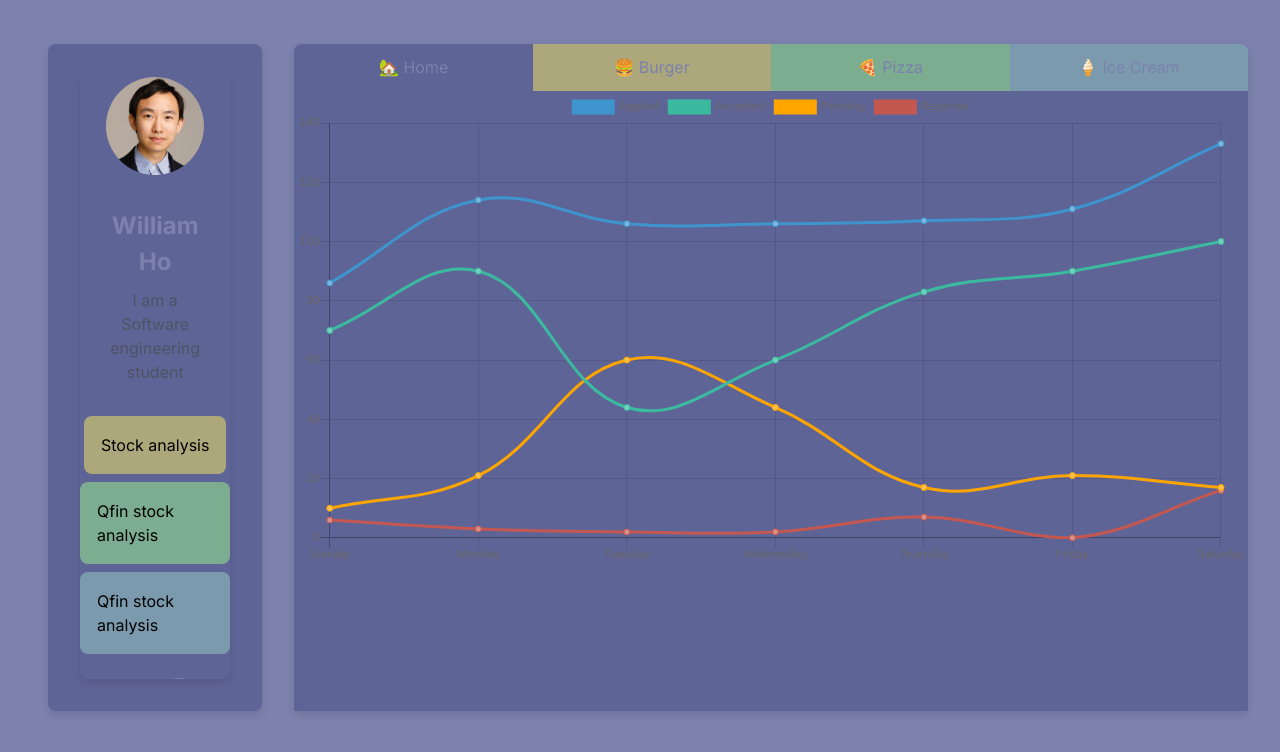
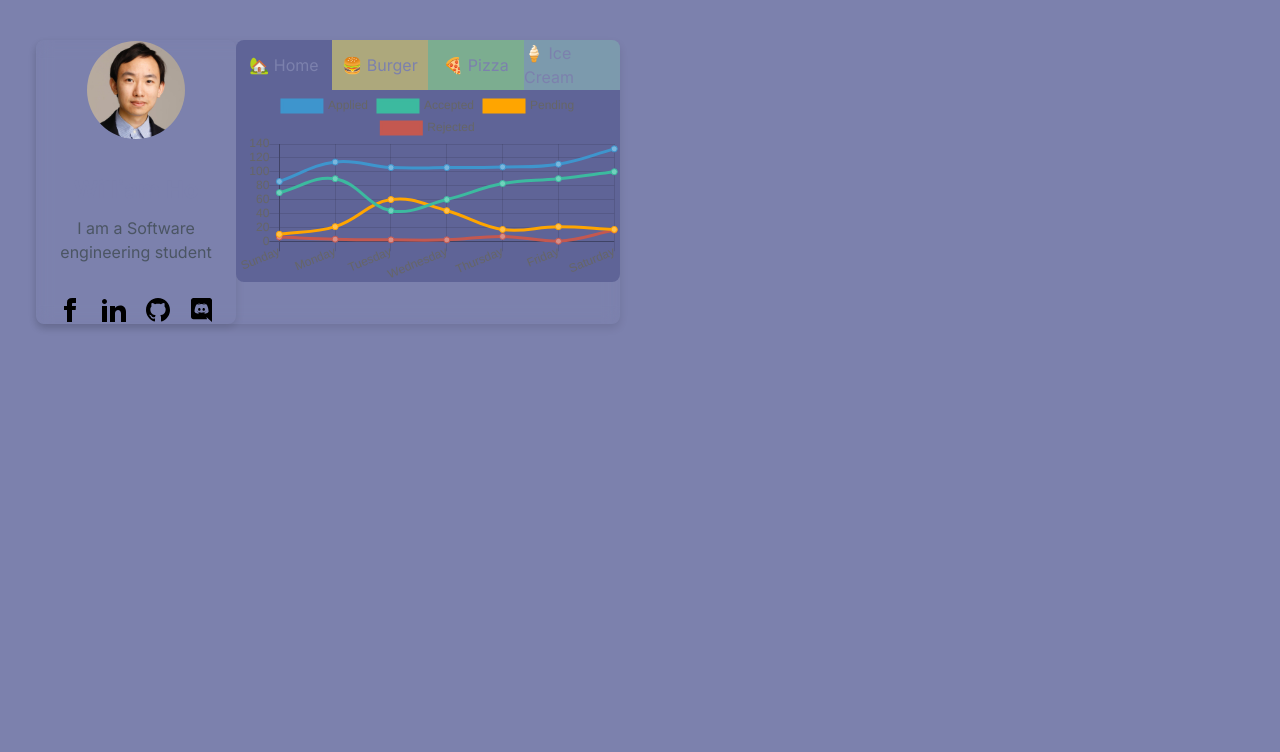
Before and after one commit to Will-H007/Fish-Pond, a Next.js app in the folder portfolio/: page /information in a window 1280 px wide. Shown: the top 752 px of the page. Built offline with nearby package versions, Linux system fonts and the light colour scheme.

Commit message:
never use tailwind use style

```diff
--- a/portfolio/app/information/page.tsx
+++ b/portfolio/app/information/page.tsx
@@ -24,12 +24,12 @@ const DoubleLinkedListLayout: React.FC = () => {
     setVisibleItems(items);
   };
   return (
-    <div className="h-screen flex flex-row gap-x-8 w-max-xl grid grid-rows-6 grid-cols-10 mx-10 mt-10 justify-center items-center">
+    <div className="h-screen flex flex-row gap-x-8 w-max-xl grid grid-rows-6 grid-cols-10 m-6 justify-center items-center">
 
 
-<div className="col-start-1 col-end-3 row-start-1 row-end-6 m-2 justify-items-center items-end h-full w-full">
+      <div className="col-start-1 col-end-6 row-start-1 row-end-6 m-2 h-full mt-8">
 
-<Card/>
+      <GlassmorphismBox showDoubleLinkedList={false} children={<Example/>}/>
 
       </div>
 
@@ -37,10 +37,6 @@ const DoubleLinkedListLayout: React.FC = () => {
 
 
 
-      <div className="col-start-3 col-end-11 row-start-1 row-end-6 m-2 justify-items-center items-end h-full w-full">
-      {/* <GlassmorphismBox showDoubleLinkedList={true} children={<Example/>}/> */}
-      <GlassmorphismBox showDoubleLinkedList={false} children={<Example/>}/>
-      </div>
 
 
 
--- a/portfolio/component/Second_page/card.tsx
+++ b/portfolio/component/Second_page/card.tsx
@@ -2,21 +2,8 @@ import React from 'react';
 
 const Card = () => {
   return (
-    <div
-      style={{
-        width: '100%',
-        height: '100%',
-        margin: '4px',
-        backdropFilter: 'blur(8px)',
-        padding: '32px',
-        borderRadius: '8px',
-        boxShadow: '0 4px 8px rgba(0, 0, 0, 0.1)',
-        backgroundColor: "#5f6497",
-        justifyContent: 'center',
-            alignItems: 'center',
-      }}
-    >
-      <div style={{ display: "flex", flexDirection: "column", alignItems: 'center',borderRadius: '8px', overflow: 'hidden', boxShadow: '0 4px 8px rgba(0, 0, 0, 0.1)', height:"100%" ,gap: '8px'}}>
+  <>
+      <div style={{ display: "flex", flexDirection: "column", alignItems: 'center',borderRadius: '8px', overflow: 'hidden', boxShadow: '0 4px 8px rgba(0, 0, 0, 0.1)' ,gap: '8px'}}>
         <img style={{ width: '100px', border: '1px solid transparent', borderRadius: '50%'}} src="/photo.jpeg" alt="User" />
         <div style={{ padding: '24px' }}>
           <div style={{ fontWeight: 'bold', fontSize: '1.5rem', marginBottom: '8px', textAlign: 'center' }}>
@@ -27,26 +14,40 @@ const Card = () => {
           </p>
         </div>
 
-        <div style={{ border: '1px solid transparent', backgroundColor: "#ADA87C", borderRadius: '8px', padding: '16px', color: 'black' }}>
-          Stock analysis
-        </div>
-        <div style={{ border: '1px solid transparent', backgroundColor: "#7CAD90", borderRadius: '8px', padding: '16px', color: 'black' }}>
-          Qfin stock analysis
-        </div>
-        <div style={{ border: '1px solid transparent', backgroundColor: "#7C9AAD", borderRadius: '8px', padding: '16px', color: 'black' }}>
-          Qfin stock analysis
-        </div>
 
-        <div style={{ display: 'flex', flexDirection: 'row', gap: '8px', marginTop: '16px' }}>
-          <svg xmlns="http://www.w3.org/2000/svg" style={{ height: '2.5rem', width: '2.5rem' }} fill="currentColor" viewBox="0 0 24 24">
+
+
+        <div style={{ display: 'flex', flexDirection: 'row', gap: '20px', marginTop: '16px',color: 'black', margin:"2px"}}>
+        <svg
+          xmlns="http://www.w3.org/2000/svg"
+          style={{ height: '1.5rem', width: '1.5rem' }}
+          fill="currentColor"
+          viewBox="0 0 24 24">
+          <path
+            d="M9 8h-3v4h3v12h5v-12h3.642l.358-4h-4v-1.667c0-.955.192-1.333 1.115-1.333h2.885v-5h-3.808c-3.596 0-5.192 1.583-5.192 4.615v3.385z" />
+        </svg>
+          <svg xmlns="http://www.w3.org/2000/svg" style={{ height: '1.5rem', width: '1.5rem' }} fill="currentColor" viewBox="0 0 24 24">
             <path d="M4.98 3.5c0 1.381-1.11 2.5-2.48 2.5s-2.48-1.119-2.48-2.5c0-1.38 1.11-2.5 2.48-2.5s2.48 1.12 2.48 2.5zm.02 4.5h-5v16h5v-16zm7.982 0h-4.968v16h4.969v-8.399c0-4.67 6.029-5.052 6.029 0v8.399h4.988v-10.131c0-7.88-8.922-7.593-11.018-3.714v-2.155z" />
           </svg>
-          <svg xmlns="http://www.w3.org/2000/svg" style={{ height: '2.5rem', width: '2.5rem' }} fill="currentColor" viewBox="0 0 24 24">
+          <svg xmlns="http://www.w3.org/2000/svg" style={{ height: '1.5rem', width: '1.5rem' ,color: 'black'}} fill="currentColor" viewBox="0 0 24 24">
             <path d="M12 0c-6.626 0-12 5.373-12 12 0 5.302 3.438 9.8 8.207 11.387.599.111.793-.261.793-.577v-2.234c-3.338.726-4.033-1.416-4.033-1.416-.546-1.387-1.333-1.756-1.333-1.756-1.089-.745.083-.729.083-.729 1.205.084 1.839 1.237 1.839 1.237 1.07 1.834 2.807 1.304 3.492.997.107-.775.418-1.305.762-1.604-2.665-.305-5.467-1.334-5.467-5.931 0-1.311.469-2.381 1.236-3.221-.124-.303-.535-1.524.117-3.176 0 0 1.008-.322 3.301 1.23.957-.266 1.983-.399 3.003-.404 1.02.005 2.047.138 3.006.404 2.291-1.552 3.297-1.23 3.297-1.23.653 1.653.242 2.874.118 3.176.77.84 1.235 1.911 1.235 3.221 0 4.609-2.807 5.624-5.479 5.921.43.372.823 1.102.823 2.222v3.293c0 .319.192.694.801.576 4.765-1.589 8.199-6.086 8.199-11.386 0-6.627-5.373-12-12-12z" />
           </svg>
+
+          <svg
+          style={{ height: '1.5rem', width: '1.5rem' }}
+            fill="currentColor"
+
+            xmlns="http://www.w3.org/2000/svg"
+            fill-rule="evenodd"
+            clip-rule="evenodd">
+            <path
+              d="M19.54 0c1.356 0 2.46 1.104 2.46 2.472v21.528l-2.58-2.28-1.452-1.344-1.536-1.428.636 2.22h-13.608c-1.356 0-2.46-1.104-2.46-2.472v-16.224c0-1.368 1.104-2.472 2.46-2.472h16.08zm-4.632 15.672c2.652-.084 3.672-1.824 3.672-1.824 0-3.864-1.728-6.996-1.728-6.996-1.728-1.296-3.372-1.26-3.372-1.26l-.168.192c2.04.624 2.988 1.524 2.988 1.524-1.248-.684-2.472-1.02-3.612-1.152-.864-.096-1.692-.072-2.424.024l-.204.024c-.42.036-1.44.192-2.724.756-.444.204-.708.348-.708.348s.996-.948 3.156-1.572l-.12-.144s-1.644-.036-3.372 1.26c0 0-1.728 3.132-1.728 6.996 0 0 1.008 1.74 3.66 1.824 0 0 .444-.54.804-.996-1.524-.456-2.1-1.416-2.1-1.416l.336.204.048.036.047.027.014.006.047.027c.3.168.6.3.876.408.492.192 1.08.384 1.764.516.9.168 1.956.228 3.108.012.564-.096 1.14-.264 1.74-.516.42-.156.888-.384 1.38-.708 0 0-.6.984-2.172 1.428.36.456.792.972.792.972zm-5.58-5.604c-.684 0-1.224.6-1.224 1.332 0 .732.552 1.332 1.224 1.332.684 0 1.224-.6 1.224-1.332.012-.732-.54-1.332-1.224-1.332zm4.38 0c-.684 0-1.224.6-1.224 1.332 0 .732.552 1.332 1.224 1.332.684 0 1.224-.6 1.224-1.332 0-.732-.54-1.332-1.224-1.332z" />
+          </svg>
+
         </div>
       </div>
-    </div>
+      </>
+
   );
 };
 
--- a/portfolio/component/Second_page/glass_box.tsx
+++ b/portfolio/component/Second_page/glass_box.tsx
@@ -2,7 +2,7 @@
 import React, { useState, ReactNode } from 'react';
 import DoubleLinkedList from '../two_pointers/Boxes';
 import NavBar from './navbar';
-
+import Card from './card';
 interface GlassmorphismBoxProps {
   children?: ReactNode;
   showDoubleLinkedList?: boolean;
@@ -29,22 +29,37 @@ const GlassmorphismBox: React.FC<GlassmorphismBoxProps> = ({ children, showDoubl
 
   return (
     <div
-      className={`w-full h-full`}
-
       style={{
+        width: "100%",
         margin: '4px',
         backdropFilter: 'blur(8px)',
         borderRadius: '8px',
         boxShadow: '0 4px 8px rgba(0, 0, 0, 0.1)',
        display:"flex",
-        flexDirection: "column",
-        justifyContent:"start"
+       flexDirection:"row"
       }}
     >
+
+
+        <Card/>
+
+      <div style={{
+        height:"100%",
+        width:"100%"
+      }}>
               <NavBar onTabClick={(tabId) => setSelectedTab(tabId)} />
+              <div style={{
+                display:"flex",
+                flexDirection: "column",
+                justifyContent:"center"
+              }}>
 
-      <div className='h-full' style={{
+
+
+              <div style={{
                 backgroundColor: selectedTab!,
+                borderBottomLeftRadius: '8px',
+                borderBottomRightRadius: '8px'
               }}>
                 {/* Conditionally render children based on the selected tab */}
                 {selectedTab === '#5f6497' && children}
@@ -59,6 +74,8 @@ const GlassmorphismBox: React.FC<GlassmorphismBoxProps> = ({ children, showDoubl
                 </div>
               )}
             </div>
+            </div>
+    </div>
   );
 };
 
```
Lines whose indentation alone changed are shown as unchanged.
